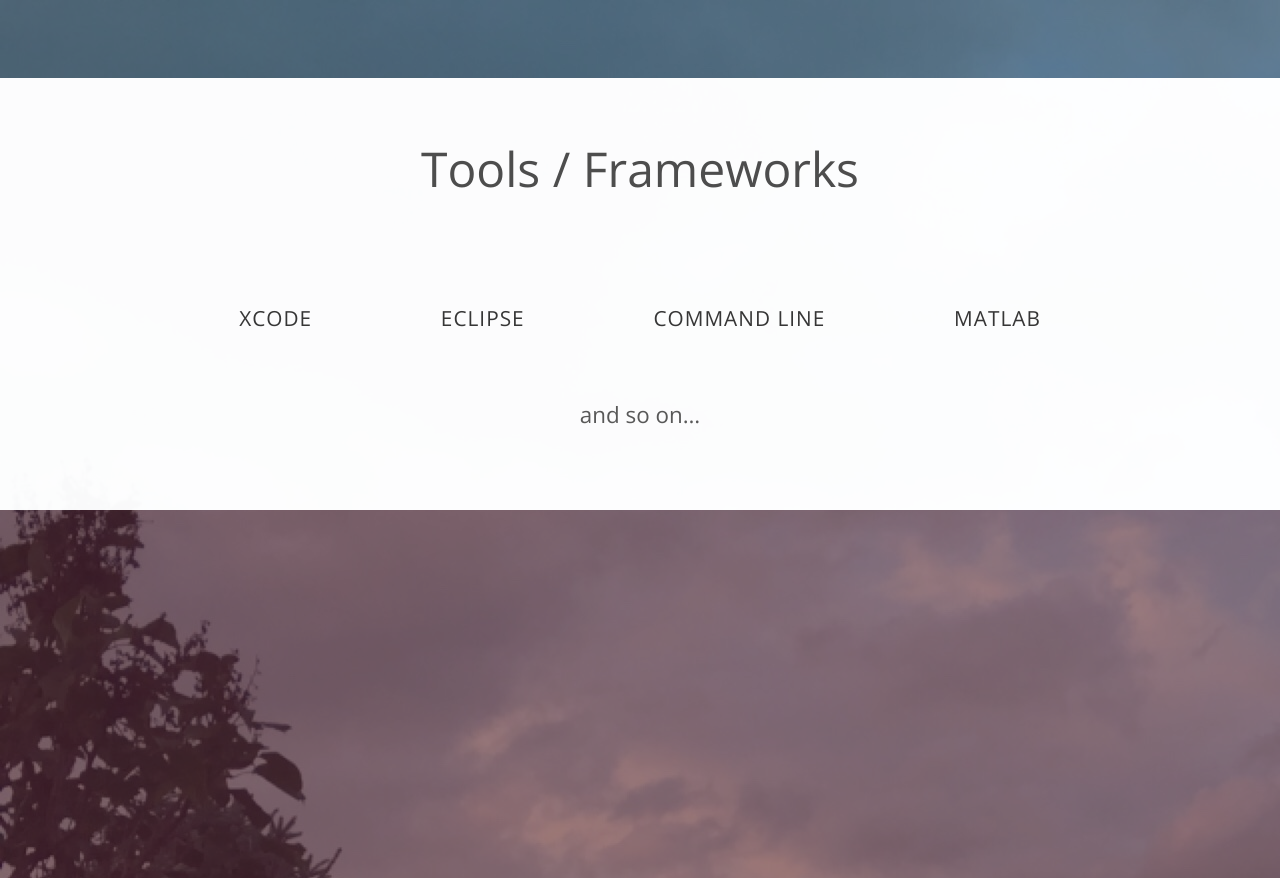
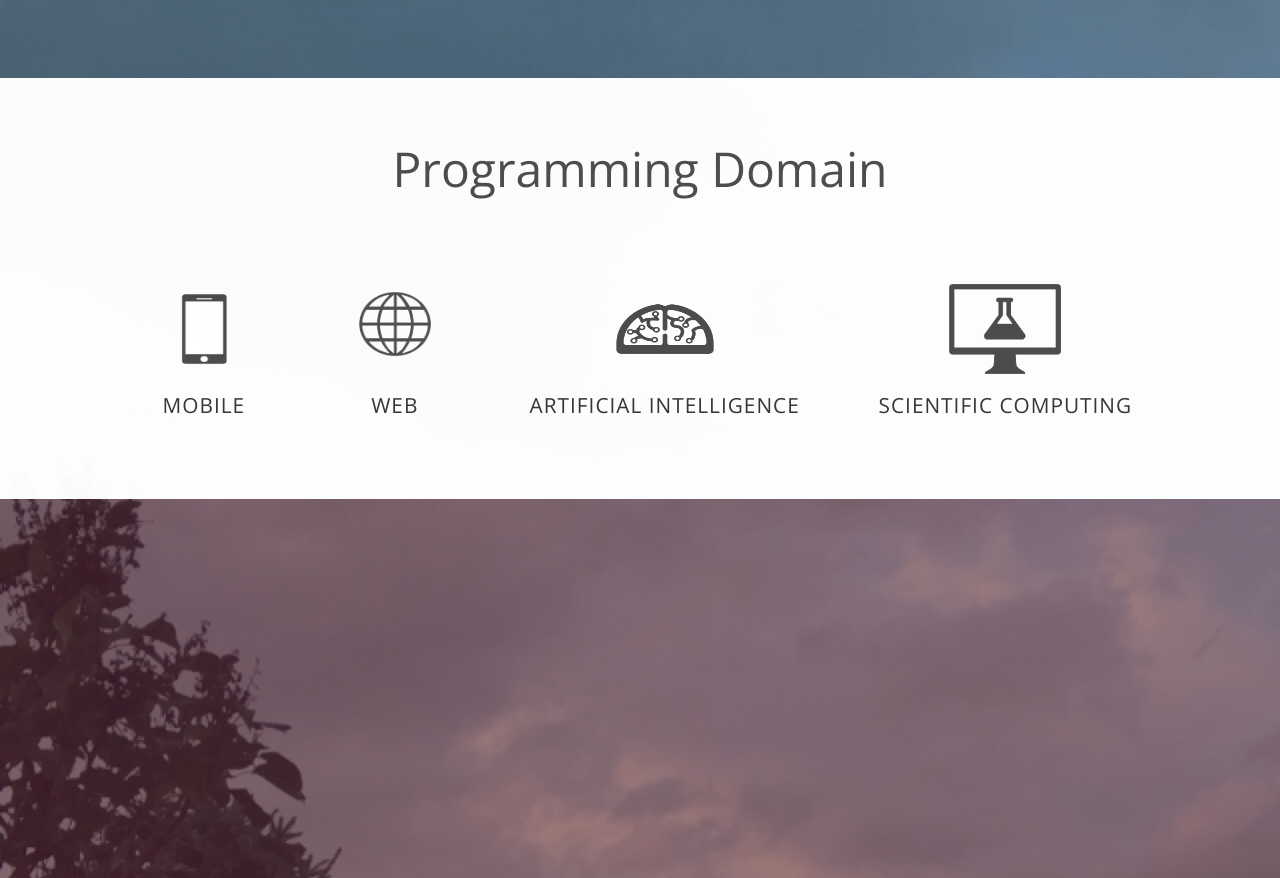
Before and after one commit to hannahskim/hannahskim.github.io, a plain HTML site: page index.html in a window 1280 px wide. Shown: the part 1914-2792 px from the top of the page. Drawn offline with nearby package versions, Linux system fonts and the light colour scheme; some packages are replaced by stand-ins of ours; a script that the page names is missing.

Commit message:
website commit

```diff
--- a/css/style.css
+++ b/css/style.css
@@ -319,7 +319,7 @@
 }
 #process article span {
     display: inline-block;
-    margin: 0 5%;
+    margin: 0 3%;
     position: relative;
 }
 #process article img {
--- a/index.html
+++ b/index.html
@@ -82,25 +82,24 @@
 	<!-- Process -->
 	<!-- images/ideate.png images/psd.png images/code.png images/optimize.png-->
 	<section id="process">
-		<h2>Tools / Frameworks</h2>
+		<h2>Programming Domain</h2>
 		<article>
 			<span id="ideate">
-				<img src="">
-				<h5>Xcode</h5>
+				<img src="images/mobile-icn.png" width="50px" height="90px">
+				<h5>Mobile</h5>
 			</span>
 			<span id="photoshop">
-				<img src="">
-				<h5>Eclipse</h5>
+				<img src="images/web-icn.png" width="50px" height="100px">
+				<h5>Web</h5>
 			</span>
 			<span id="code">
-				<img src="">
-				<h5>Command Line</h5>
+				<img src="images/ai-icn.png" width="50px" height="90px">
+				<h5>Artificial Intelligence</h5>
 			</span>
 			<span id="optimize">
-				<img src="">
-				<h5>Matlab</h5>
+				<img src="images/sc-icn.png" width="50px" height="90px">
+				<h5>Scientific Computing</h5>
 			</span>
-			<h4>and so on&hellip;</h4>
 		</article>
 	</section>
 	<!-- Portfolio -->
```
Also changed, not shown: images/ai-icn.png (added), images/mobile-icn.png (added), images/sc-icn.png (added), images/web-icn.png (added), 3 other files.
